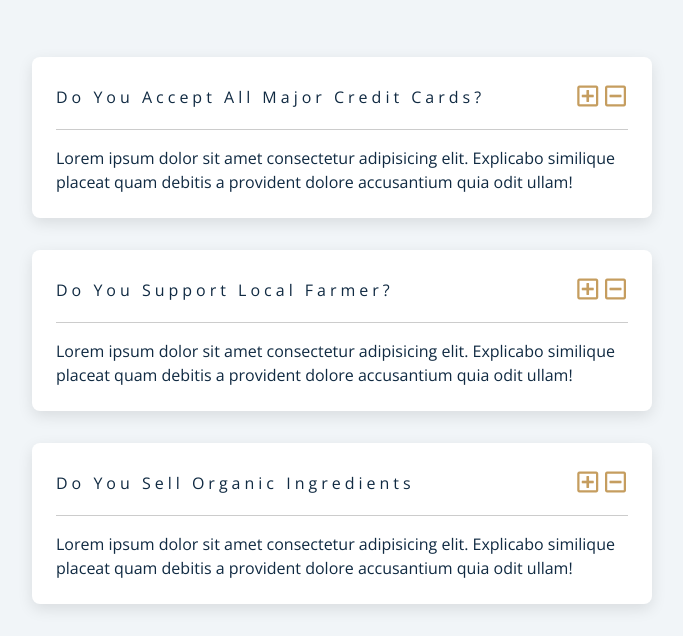
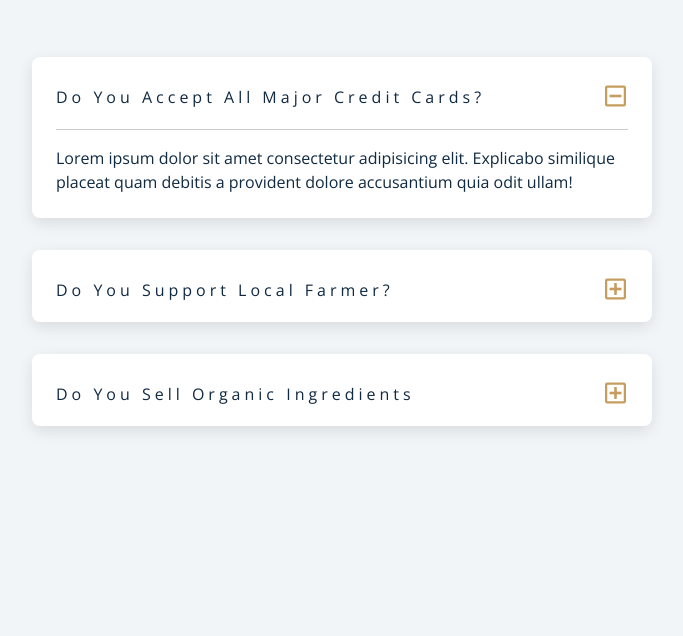
Before and after one commit to cyrus303/12-JavaScriptProjects, a plain HTML site: page 07-questions/index.html in a window 1280 px wide. Both pictures are taken after a click on the button 899 px from the left and 264 px from the top of the page. Shown: the part 167-803 px from the top of the page, without its empty margins (298-981 px from the left). Drawn offline with nearby package versions, Linux system fonts and the light colour scheme.

Commit message:
completed questions page

```diff
--- a/07-questions/app.js
+++ b/07-questions/app.js
@@ -1,2 +1,27 @@
 //using selectors inside the element
+
+const questions = document.querySelectorAll('.question');
+
+questions.forEach((question) => {
+  const btn = question.querySelector('.question-btn');
+  btn.addEventListener('click', () => {
+    questions.forEach((quesItem) => {
+      if (quesItem !== question) {
+        quesItem.classList.remove('show-text');
+      }
+    });
+
+    question.classList.toggle('show-text');
+  });
+});
+
 // traversing the dom
+
+// const btns = document.querySelectorAll('.question-btn');
+
+// btns.forEach((btn) => {
+//   btn.addEventListener('click', (e) => {
+//     const question = e.currentTarget.parentElement.parentElement;
+//     question.classList.toggle('show-text');
+//   });
+// });
--- a/07-questions/styles.css
+++ b/07-questions/styles.css
@@ -231,7 +231,7 @@ Questions
   margin-bottom: 0;
 }
 /* hide text */
-/* .question-text {
+.question-text {
   display: none;
 }
 .show-text .question-text {
@@ -245,4 +245,4 @@ Questions
 }
 .show-text .plus-icon {
   display: none;
-} */
+}
```
